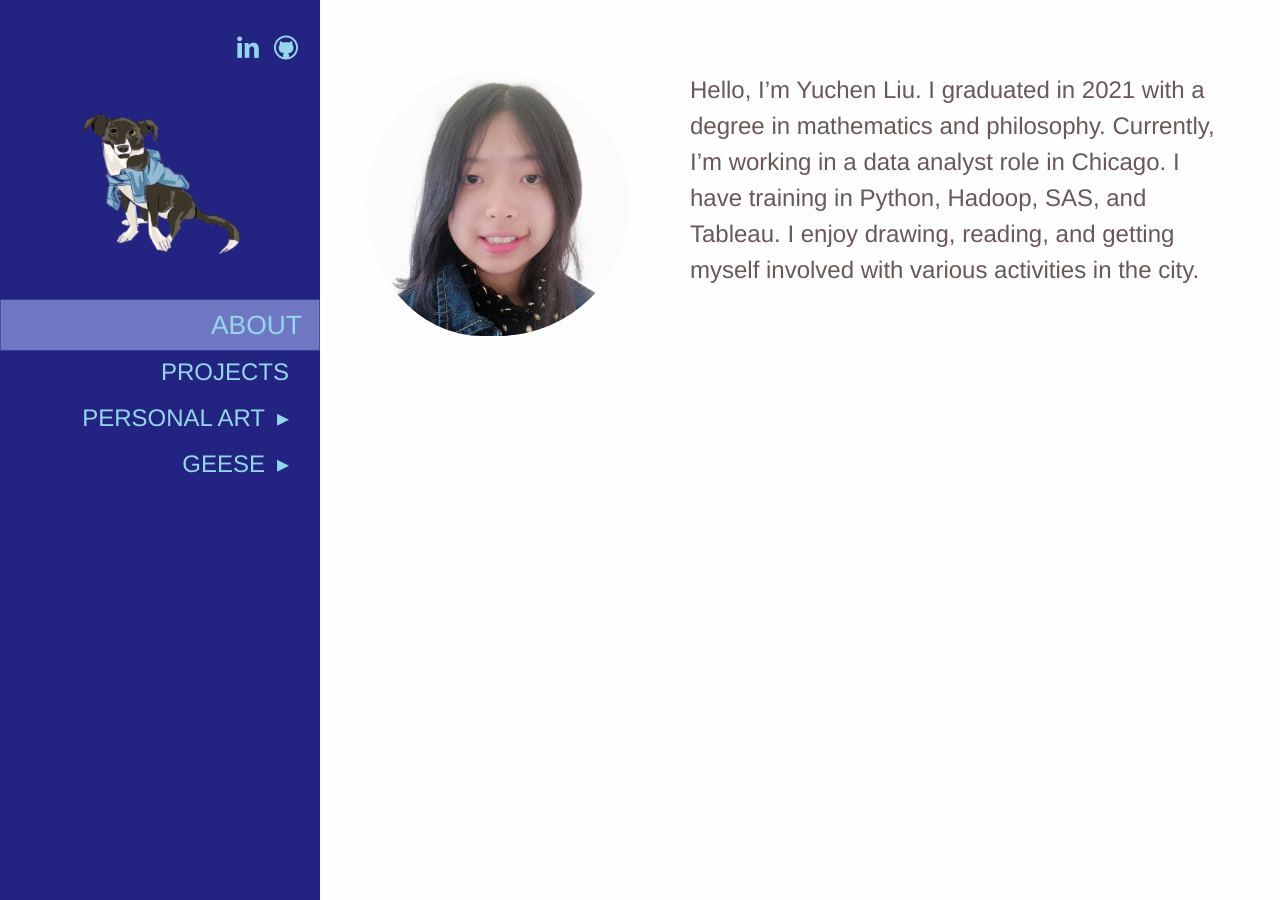
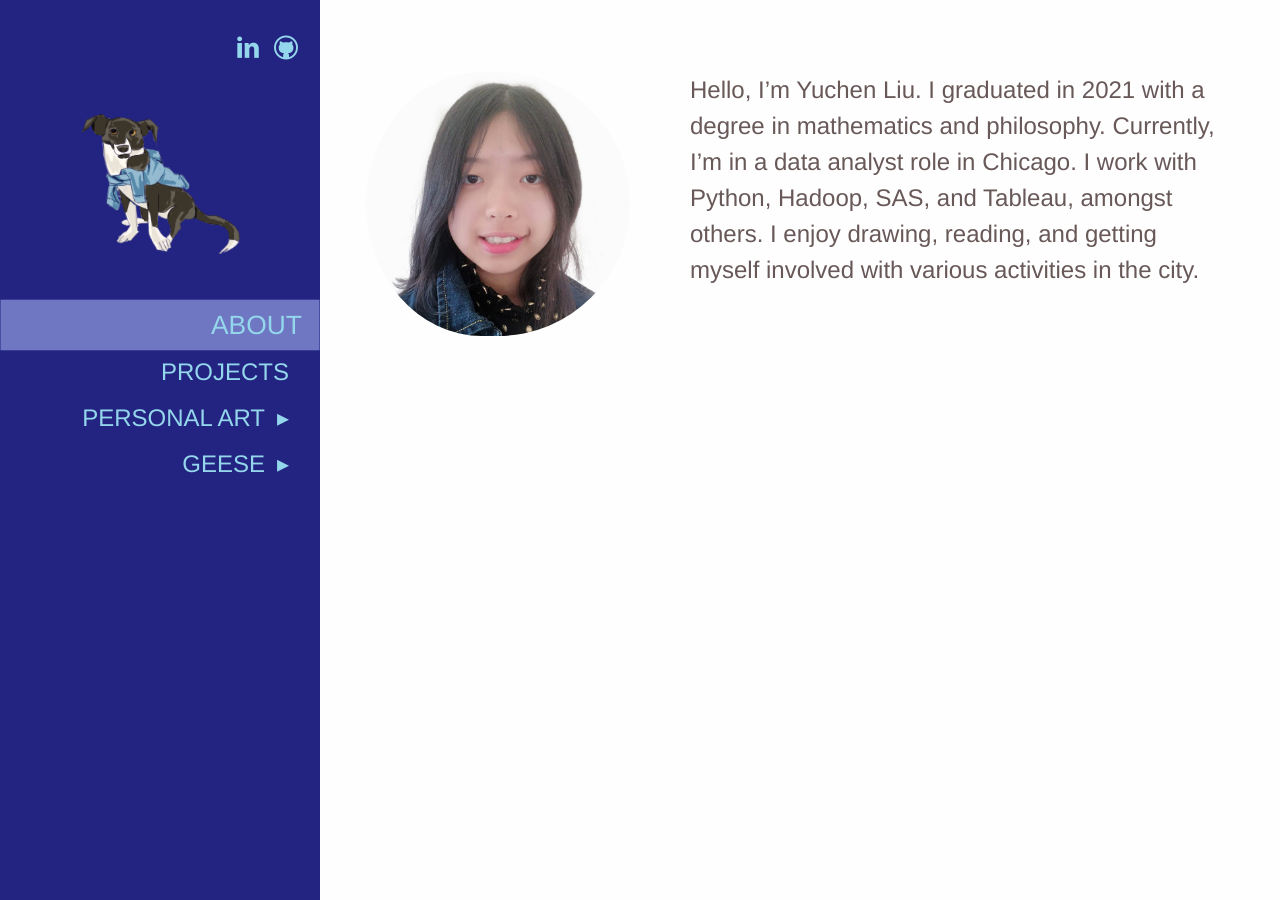
Before and after one commit to Ueur/ueur.github.io, a Jekyll site: the page built from _pages/about.md, in a window 1280 px wide. Built offline with Jekyll 4.4.1, drawn with Linux system fonts in a browser that asks for light colours.

Commit message:
my commit message

```diff
--- a/_galleries/photography.yml
+++ b/_galleries/photography.yml
@@ -21,7 +21,7 @@ arts:
   title: "Brave Gos"
   description: "Brave Gos"
 
-- image: "images/galleries/photography/good3.jpg"
+- image: "images/galleries/photography/diggy.jpg"
   order: "4"
   artist: "Yuchen Liu"
   title: "Dog"
--- a/_pages/about.md
+++ b/_pages/about.md
@@ -4,4 +4,4 @@ title: about
 logo: "images/head.jpg"
 permalink: "/about/"
 ---
-## Hello, I'm Yuchen Liu. I graduated in 2021 with a degree in mathematics and philosophy. Currently, I'm working in a data analyst role in Chicago. I have training in Python, Hadoop, SAS, and Tableau. I enjoy drawing, reading, and getting myself involved with various activities in the city.
+## Hello, I'm Yuchen Liu. I graduated in 2021 with a degree in mathematics and philosophy. Currently, I'm in a data analyst role in Chicago. I work with Python, Hadoop, SAS, and Tableau, amongst others. I enjoy drawing, reading, and getting myself involved with various activities in the city.
--- a/index.html
+++ b/index.html
@@ -5,6 +5,6 @@ permalink: /
 ---
       <div class="page-content wraptainer">
         <h1>Hello!</h1>
-        <h2>I'm Yuchen Liu, and this is my portfolio page. I graduated in 2021 with a degree in mathematics and philosophy. Currently, I am working in a data analyst role in Chicago. I am well-versed in Python, Hadoop, SAS, and Tableau. I enjoy drawing, reading, and getting myself involved with various activities in the city.</h2>
+        <h2>I'm Yuchen Liu, and this is my portfolio page. I graduated in 2021 with a degree in mathematics and philosophy. Currently, I'm in a data analyst role in Chicago. I work with Python, Hadoop, SAS, and Tableau, amongst others. I enjoy drawing, reading, and getting myself involved with various activities in the city.</h2>
         <img src="/images/galleries/digital/doker.jpg" alt="picture">
         </div>
```
Also changed, not shown: images/galleries/photography/diggy.JPG (renamed from images/galleries/photography/good3.JPG).
